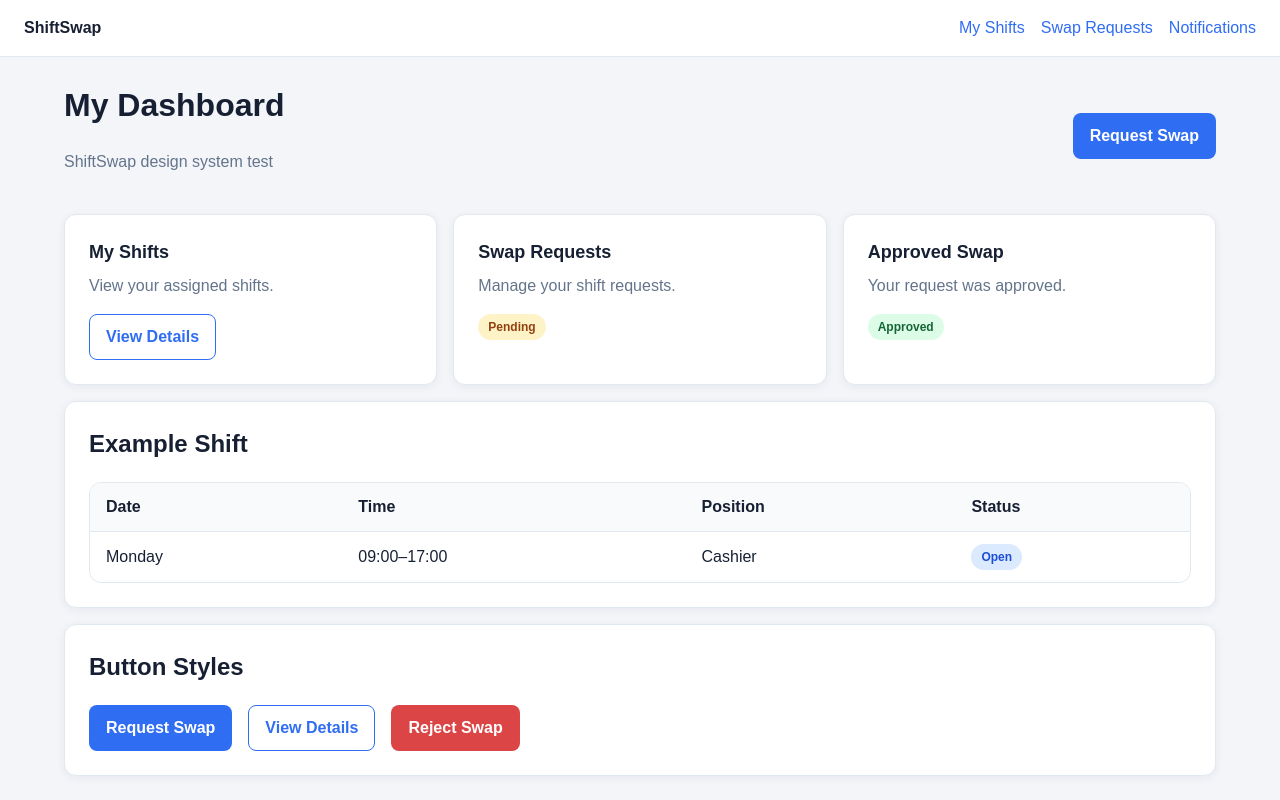
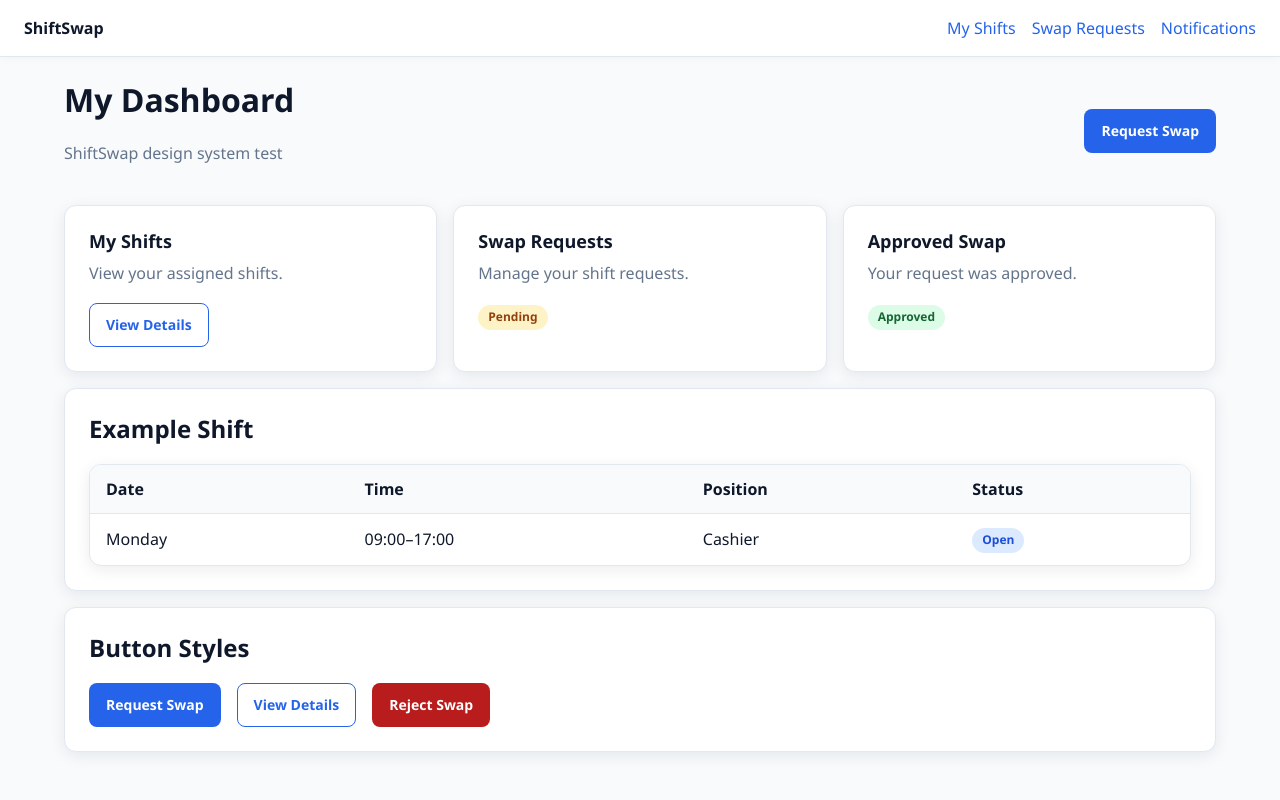
Before and after one commit to sujal3467-netizen/WebProjectAgile, a plain HTML site: page shiftswap/www/css-test.html in a window 1280 px wide. Drawn offline with Linux system fonts and the light colour scheme.

Commit message:
SS-63: Refresh shared styles and add design guide

```diff
--- a/shiftswap/www/css/style.css
+++ b/shiftswap/www/css/style.css
@@ -1,37 +1,45 @@
 
 /* ==========================================
    ShiftSwap - Shared Stylesheet
-   Sprint 1 | Responsive Design
+   SS-63 | Design Refresh
+   Based on the ShiftSwap Figma Style Guide
    ========================================== */
 
 /* 1. Design System */
 :root {
-  --primary: #2f6df3;
+  /* Colour palette */
+  --primary: #2563eb;
   --primary-dark: #1d4ed8;
-  --success: #2da463;
-  --danger: #dc4545;
-  --warning: #f4b740;
+  --success: #15803d;
+  --danger: #b91c1c;
+  --warning: #b45309;
 
-  --background: #f3f5f9;
+  --background: #f8fafc;
   --surface: #ffffff;
-  --text: #172033;
+  --text: #0f172a;
   --text-muted: #64748b;
   --border: #e2e8f0;
 
+  /* Corner radius */
   --radius-sm: 8px;
   --radius-md: 12px;
 
+  /* Spacing scale */
   --space-1: 4px;
   --space-2: 8px;
   --space-3: 16px;
   --space-4: 24px;
   --space-5: 32px;
 
-  --shadow: 0 2px 10px rgba(23, 32, 51, 0.06);
+  /* Elevation */
+  --shadow: 0 4px 16px rgba(15, 23, 42, 0.08);
+  --shadow-hover: 0 8px 24px rgba(15, 23, 42, 0.12);
 }
 
 /* 2. Reset and Base Styles */
-* {
+*,
+*::before,
+*::after {
   box-sizing: border-box;
 }
 
@@ -41,26 +49,36 @@ html {
 
 body {
   margin: 0;
-  font-family: Arial, Helvetica, sans-serif;
+  font-family: "Segoe UI", Arial, Helvetica, sans-serif;
   background-color: var(--background);
   color: var(--text);
   line-height: 1.5;
+  -webkit-font-smoothing: antialiased;
 }
 
-h1, h2, h3, h4, p {
+h1,
+h2,
+h3,
+h4,
+p {
   margin-top: 0;
 }
 
 h1 {
   font-size: 32px;
+  font-weight: 700;
+  line-height: 1.2;
 }
 
 h2 {
   font-size: 24px;
+  font-weight: 700;
+  line-height: 1.3;
 }
 
 h3 {
   font-size: 20px;
+  font-weight: 600;
 }
 
 p {
@@ -75,10 +93,24 @@ small {
 a {
   color: var(--primary);
   text-decoration: none;
+  transition: color 0.2s ease;
 }
 
 a:hover {
+  color: var(--primary-dark);
   text-decoration: underline;
+}
+
+button,
+input,
+select,
+textarea {
+  font-family: inherit;
+}
+
+:focus-visible {
+  outline: 3px solid var(--primary);
+  outline-offset: 3px;
 }
 
 /* 3. Page Layout */
@@ -129,17 +161,24 @@ a:hover {
   border-radius: var(--radius-md);
   padding: var(--space-4);
   box-shadow: var(--shadow);
+  transition: box-shadow 0.2s ease;
+}
+
+.card:hover {
+  box-shadow: var(--shadow-hover);
 }
 
 .card-title {
   font-size: 18px;
   font-weight: 700;
   margin-bottom: var(--space-2);
+  color: var(--text);
 }
 
 .card-description {
   color: var(--text-muted);
   margin-bottom: var(--space-3);
+  line-height: 1.6;
 }
 
 /* 5. Buttons */
@@ -153,17 +192,28 @@ a:hover {
   border: 1px solid transparent;
   border-radius: var(--radius-sm);
   font: inherit;
+  font-size: 14px;
   font-weight: 600;
+  line-height: 1.4;
   text-align: center;
   text-decoration: none;
   cursor: pointer;
-  transition: background-color 0.2s ease;
+  transition:
+    background-color 0.2s ease,
+    border-color 0.2s ease,
+    box-shadow 0.2s ease,
+    transform 0.2s ease;
 }
 
 .btn:hover {
   text-decoration: none;
 }
 
+.btn:active:not(:disabled) {
+  transform: translateY(1px);
+}
+
+/* Primary: main action */
 .btn-primary {
   background: var(--primary);
   color: #ffffff;
@@ -171,8 +221,11 @@ a:hover {
 
 .btn-primary:hover {
   background: var(--primary-dark);
+  color: #ffffff;
+  box-shadow: 0 4px 12px rgba(37, 99, 235, 0.2);
 }
 
+/* Secondary: alternative action */
 .btn-secondary {
   background: var(--surface);
   color: var(--primary);
@@ -181,29 +234,36 @@ a:hover {
 
 .btn-secondary:hover {
   background: #eff6ff;
+  color: var(--primary-dark);
+  border-color: var(--primary-dark);
 }
 
+/* Danger: rejection or destructive action */
 .btn-danger {
   background: var(--danger);
   color: #ffffff;
 }
 
 .btn-danger:hover {
-  background: #b91c1c;
+  background: #991b1b;
+  color: #ffffff;
 }
 
+/* Success: positive action */
 .btn-success {
   background: var(--success);
   color: #ffffff;
 }
 
 .btn-success:hover {
-  background: #15803d;
+  background: #166534;
+  color: #ffffff;
 }
 
 .btn:disabled {
   opacity: 0.5;
   cursor: not-allowed;
+  box-shadow: none;
 }
 
 /* 6. Forms */
@@ -228,6 +288,9 @@ textarea {
   background: var(--surface);
   color: var(--text);
   font: inherit;
+  transition:
+    border-color 0.2s ease,
+    box-shadow 0.2s ease;
 }
 
 textarea {
@@ -235,11 +298,26 @@ textarea {
   resize: vertical;
 }
 
+input:hover,
+select:hover,
+textarea:hover {
+  border-color: #94a3b8;
+}
+
 input:focus,
 select:focus,
 textarea:focus {
+  border-color: var(--primary);
   outline: 2px solid var(--primary);
   outline-offset: 2px;
+}
+
+input:disabled,
+select:disabled,
+textarea:disabled {
+  background: #f1f5f9;
+  cursor: not-allowed;
+  opacity: 0.7;
 }
 
 /* 7. Tables */
@@ -249,6 +327,7 @@ textarea:focus {
   background: var(--surface);
   border-radius: var(--radius-md);
   border: 1px solid var(--border);
+  box-shadow: var(--shadow);
 }
 
 table {
@@ -264,8 +343,13 @@ td {
 }
 
 th {
+  background: var(--background);
+  color: var(--text);
+  font-weight: 700;
+}
+
+tbody tr:hover {
   background: #f8fafc;
-  font-weight: 700;
 }
 
 tbody tr:last-child td {
@@ -279,6 +363,7 @@ tbody tr:last-child td {
   border-radius: 999px;
   font-size: 12px;
   font-weight: 700;
+  line-height: 1.4;
 }
 
 .status-pending {
@@ -310,6 +395,7 @@ tbody tr:last-child td {
   padding: var(--space-3) var(--space-4);
   background: var(--surface);
   border-bottom: 1px solid var(--border);
+  box-shadow: 0 2px 8px rgba(15, 23, 42, 0.03);
 }
 
 .nav-links {
@@ -317,6 +403,14 @@ tbody tr:last-child td {
   flex-wrap: wrap;
   gap: var(--space-3);
   align-items: center;
+}
+
+.nav-links a {
+  font-weight: 500;
+}
+
+.nav-links a:hover {
+  color: var(--primary-dark);
 }
 
 /* 10. Utility Classes */
@@ -399,3 +493,14 @@ tbody tr:last-child td {
     font-size: 14px;
   }
 }
+
+/* 13. Reduced Motion Accessibility */
+@media (prefers-reduced-motion: reduce) {
+  *,
+  *::before,
+  *::after {
+    scroll-behavior: auto !important;
+    transition-duration: 0.01ms !important;
+    animation-duration: 0.01ms !important;
+  }
+}
```
Also changed, not shown: 1 other file.
